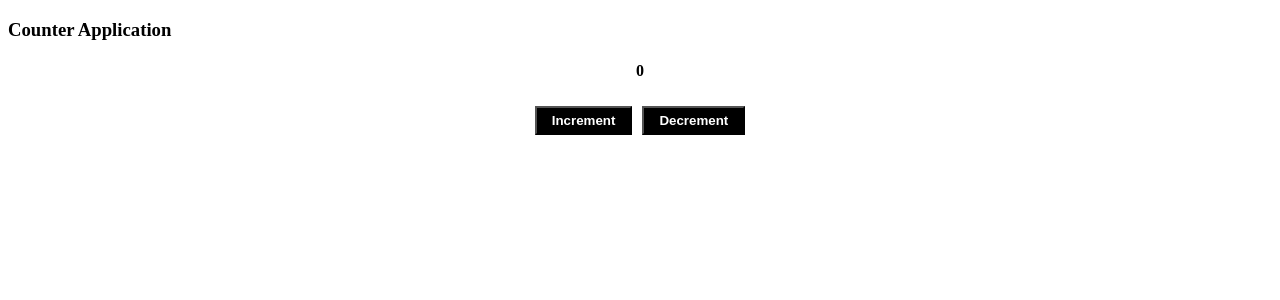
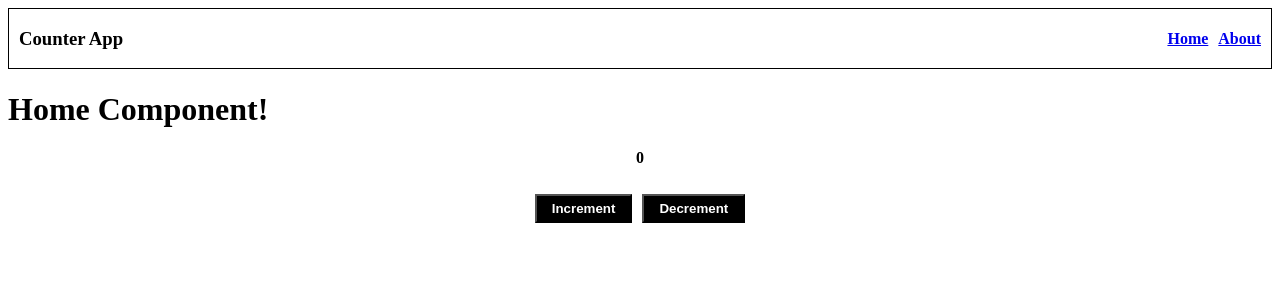
Before and after one commit to AdarshaCoding/counter_app_vue, a Vue app: page / in a window 1280 px wide. Shown: the top 300 px of the page. Built offline with nearby package versions, Linux system fonts and the light colour scheme; no server answers.

Commit message:
Vue router setup

```diff
--- a/index.html
+++ b/index.html
@@ -4,7 +4,7 @@
     <meta charset="UTF-8">
     <link rel="icon" href="/favicon.ico">
     <meta name="viewport" content="width=device-width, initial-scale=1.0">
-    <title>Vite App</title>
+    <title>Counter App</title>
   </head>
   <body>
     <div id="app"></div>
--- a/package.json
+++ b/package.json
@@ -9,7 +9,8 @@
     "preview": "vite preview"
   },
   "dependencies": {
-    "vue": "^3.4.29"
+    "vue": "^3.4.29",
+    "vue-router": "^4.4.5"
   },
   "devDependencies": {
     "@vitejs/plugin-vue": "^5.0.5",
--- a/src/App.vue
+++ b/src/App.vue
@@ -1,5 +1,6 @@
 <template>
   <HeaderComponent />
+  <router-view></router-view>
   <CounterComponent />
 </template>
 
--- /dev/null
+++ b/src/components/About.vue
@@ -0,0 +1,9 @@
+<template>
+  <h1>About component</h1>
+</template>
+
+<script>
+export default {
+  name: "About",
+};
+</script>
--- a/src/components/CounterComponent.vue
+++ b/src/components/CounterComponent.vue
@@ -12,6 +12,7 @@ export default {
   data() {
     return {
       count: 0,
+      users: Array,
     };
   },
   methods: {
@@ -23,6 +24,29 @@ export default {
         this.count--;
       }
     },
+  },
+
+  created() {
+    console.log("Created life cycle!");
+    const fetchUser = async () => {
+      const data = await fetch("https://dummyjson.com/users");
+      const json = await data.json();
+      this.users = json.users;
+      console.log(this.users);
+    };
+    fetchUser();
+  },
+
+  mounted() {
+    console.log("Mounted!");
+  },
+
+  updated() {
+    console.log("Updated life cycle!", this.count);
+  },
+
+  unmounted() {
+    console.log("Unmounted!");
   },
 };
 </script>
--- a/src/components/HeaderComponent.vue
+++ b/src/components/HeaderComponent.vue
@@ -1,11 +1,43 @@
 <template>
-  <h3>Counter Application</h3>
+  <div class="app-header">
+    <h3 :style="{ cursor: 'pointer' }">Counter App</h3>
+    <ul class="nav-bar">
+      <li><router-link to="/"> Home</router-link></li>
+      <li><router-link to="/about"> About</router-link></li>
+    </ul>
+  </div>
 </template>
 
 <script>
+import About from "./About.vue";
+import Home from "./Home.vue";
+
 export default {
   name: "HeaderComponent",
+  components: {
+    Home,
+    About,
+  },
 };
 </script>
 
-<style></style>
+<style>
+.app-header {
+  display: flex;
+  justify-content: space-between;
+  align-items: center;
+  padding: 0 10px;
+  border: 1px solid black;
+}
+.nav-bar {
+  display: flex;
+}
+
+.nav-bar > li {
+  list-style: none;
+  padding-left: 10px;
+  cursor: pointer;
+  font-weight: bold;
+  text-decoration: none;
+}
+</style>
--- /dev/null
+++ b/src/components/Home.vue
@@ -0,0 +1,9 @@
+<template>
+  <h1>Home Component!</h1>
+</template>
+
+<script>
+export default {
+  name: "Home",
+};
+</script>
--- a/src/main.js
+++ b/src/main.js
@@ -2,5 +2,8 @@ import "./assets/main.css";
 
 import { createApp } from "vue";
 import App from "./App.vue";
+import router from "./components/router";
 
-createApp(App).mount("#app");
+const app = createApp(App);
+app.use(router);
+app.mount("#app");
```
Also changed, not shown: src/components/router/index.js (added, +21 -0 lines), 1 other file (tests, documents, lock files or other folders).
